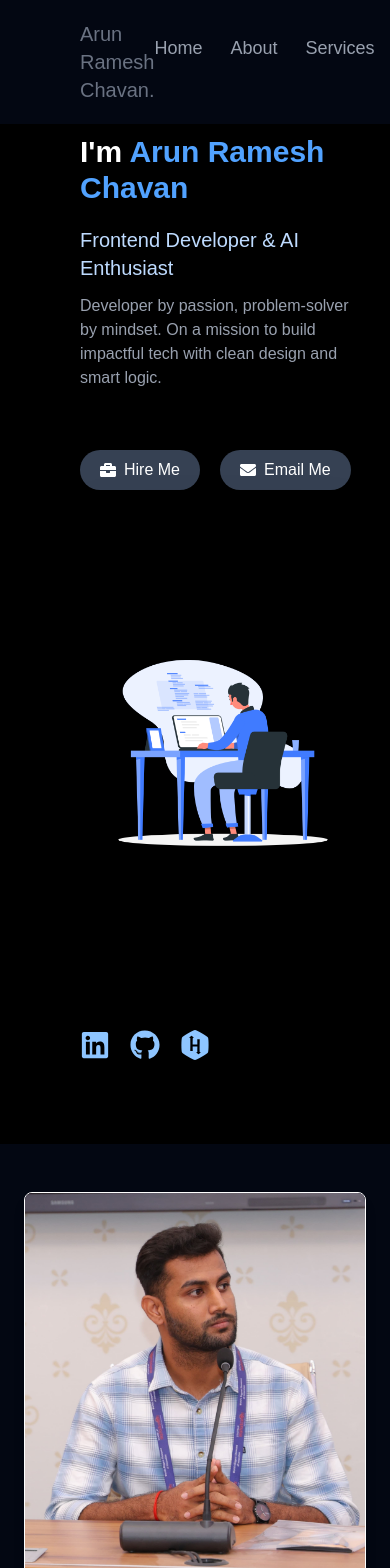
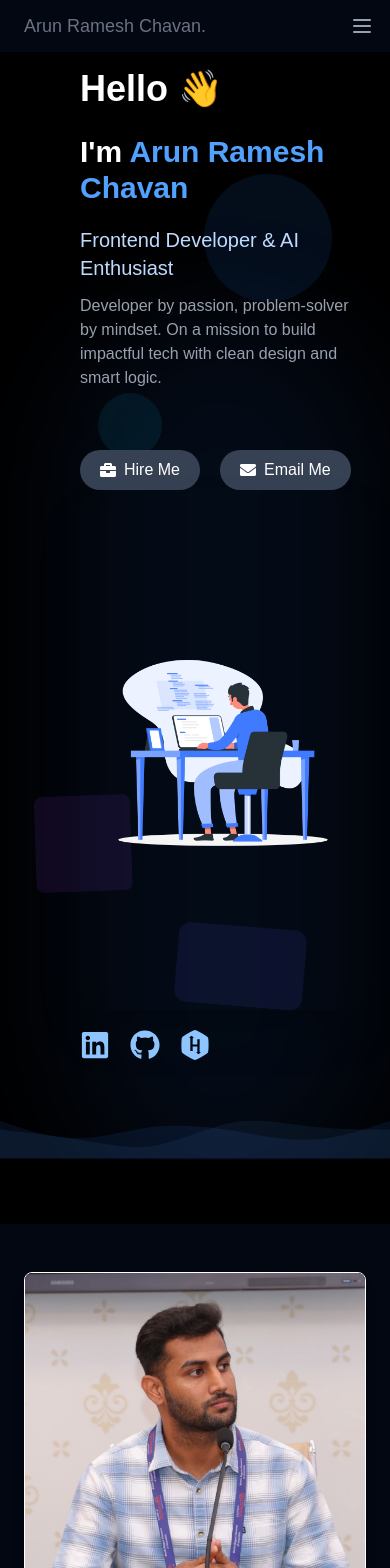
Before and after one commit to crarun9740/MyPortfolio, a React (Vite) app: page / in a window 390 px wide. Shown: the top 1568 px of the page. Built offline with nearby package versions, Linux system fonts and the light colour scheme.

Commit message:
animation added to home

```diff
--- a/src/Components/Header.jsx
+++ b/src/Components/Header.jsx
@@ -1,27 +1,61 @@
-import React from "react";
+import React, { useState, useEffect } from "react";
 import { Link } from "react-router-dom";
+import { motion } from "framer-motion"; // Assuming you're using framer-motion based on your Home component
 
 const Header = () => {
+  const [isMenuOpen, setIsMenuOpen] = useState(false);
+  const [scrolled, setScrolled] = useState(false);
+
+  // Handle scroll effect for header background
+  useEffect(() => {
+    const handleScroll = () => {
+      if (window.scrollY > 20) {
+        setScrolled(true);
+      } else {
+        setScrolled(false);
+      }
+    };
+
+    window.addEventListener("scroll", handleScroll);
+    return () => {
+      window.removeEventListener("scroll", handleScroll);
+    };
+  }, []);
+
+  // Toggle mobile menu
+  const toggleMenu = () => {
+    setIsMenuOpen(!isMenuOpen);
+  };
+
   return (
-    <div className="w-full fixed top-0 right-0 z-50 px-10 py-5 flex justify-between items-center rounded-1xl bg-gray-950 ">
+    <header
+      className={`w-full fixed top-0 right-0 z-50 px-4 sm:px-6 lg:px-10 py-3 md:py-5 flex justify-between items-center ${
+        scrolled ? "bg-gray-950/95 backdrop-blur-sm shadow-lg" : "bg-gray-950"
+      } transition-all duration-300`}
+    >
+      {/* Logo / Name */}
       <Link
         to="/"
-        onClick={() => window.scrollTo({ top: 0, behavior: "smooth" })}
-        className="text-gray-500 text-xl hover:text-blue-500  cursor-pointer ml-10 "
+        onClick={() => {
+          window.scrollTo({ top: 0, behavior: "smooth" });
+          if (isMenuOpen) setIsMenuOpen(false);
+        }}
+        className="text-gray-500 text-lg sm:text-xl hover:text-blue-500 cursor-pointer transition duration-200 ml-2 sm:ml-4 md:ml-10"
       >
         Arun Ramesh Chavan.
       </Link>
 
-      <nav className="flex gap-7 text-gray-400 text-lg pr-10">
+      {/* Desktop Navigation */}
+      <nav className="hidden md:flex gap-5 lg:gap-7 text-gray-400 text-base lg:text-lg pr-2 lg:pr-10">
         <Link
           to="/"
-          className="hover:text-blue-500 hover:scale-105 hover:underline transform transition-all duration-200 cursor-pointer "
+          className="hover:text-blue-500 hover:scale-105 hover:underline transform transition-all duration-200 cursor-pointer"
         >
           Home
         </Link>
         <Link
           to="/about"
-          className="hover:text-blue-500 hover:scale-105 hover:underline transform transition-all duration-200 cursor-pointer  "
+          className="hover:text-blue-500 hover:scale-105 hover:underline transform transition-all duration-200 cursor-pointer"
         >
           About
         </Link>
@@ -33,21 +67,104 @@ const Header = () => {
         </Link>
         <Link
           to="/projects"
-          className="hover:text-blue-500 hover:scale-105 hover:underline transform transition-all duration-200 cursor-pointer  "
+          className="hover:text-blue-500 hover:scale-105 hover:underline transform transition-all duration-200 cursor-pointer"
         >
           Projects
         </Link>
 
-        <div className="">
+        <div>
           <Link
             to="/contact"
-            className="bg-blue-500 text-white rounded-3xl p-3 transform transition-all duration-200 cursor-pointer hover:underline "
+            className="bg-blue-500 text-white rounded-3xl px-3 py-2 transform transition-all duration-200 cursor-pointer hover:bg-blue-600 hover:underline"
           >
             Contact me
           </Link>
         </div>
       </nav>
-    </div>
+
+      {/* Mobile Menu Button */}
+      <button
+        className="md:hidden text-gray-400 hover:text-blue-500 focus:outline-none transition duration-200"
+        onClick={toggleMenu}
+        aria-label="Toggle menu"
+      >
+        <svg
+          xmlns="http://www.w3.org/2000/svg"
+          className="h-6 w-6"
+          fill="none"
+          viewBox="0 0 24 24"
+          stroke="currentColor"
+        >
+          {isMenuOpen ? (
+            <path
+              strokeLinecap="round"
+              strokeLinejoin="round"
+              strokeWidth={2}
+              d="M6 18L18 6M6 6l12 12"
+            />
+          ) : (
+            <path
+              strokeLinecap="round"
+              strokeLinejoin="round"
+              strokeWidth={2}
+              d="M4 6h16M4 12h16M4 18h16"
+            />
+          )}
+        </svg>
+      </button>
+
+      {/* Mobile Navigation Menu */}
+      {isMenuOpen && (
+        <motion.div
+          initial={{ opacity: 0, y: -20 }}
+          animate={{ opacity: 1, y: 0 }}
+          exit={{ opacity: 0, y: -20 }}
+          transition={{ duration: 0.2 }}
+          className="absolute top-full left-0 right-0 bg-gray-900 shadow-lg py-4 px-6 md:hidden"
+        >
+          <div className="flex flex-col gap-4">
+            <Link
+              to="/"
+              className="text-gray-400 hover:text-blue-500 py-2 border-b border-gray-800"
+              onClick={() => {
+                setIsMenuOpen(false);
+                window.scrollTo({ top: 0, behavior: "smooth" });
+              }}
+            >
+              Home
+            </Link>
+            <Link
+              to="/about"
+              className="text-gray-400 hover:text-blue-500 py-2 border-b border-gray-800"
+              onClick={() => setIsMenuOpen(false)}
+            >
+              About
+            </Link>
+            <Link
+              to="/services"
+              className="text-gray-400 hover:text-blue-500 py-2 border-b border-gray-800"
+              onClick={() => setIsMenuOpen(false)}
+            >
+              Services
+            </Link>
+            <Link
+              to="/projects"
+              className="text-gray-400 hover:text-blue-500 py-2 border-b border-gray-800"
+              onClick={() => setIsMenuOpen(false)}
+            >
+              Projects
+            </Link>
+            <Link
+              to="/contact"
+              className="bg-blue-500 text-white rounded-3xl py-2 px-4 text-center mt-2 hover:bg-blue-600"
+              onClick={() => setIsMenuOpen(false)}
+            >
+              Contact me
+            </Link>
+          </div>
+        </motion.div>
+      )}
+    </header>
   );
 };
 
--- a/src/Components/Home.jsx
+++ b/src/Components/Home.jsx
@@ -9,52 +9,223 @@ import Projects from "./Projects";
 import Contact from "./Contact";
 import { Link } from "react-router-dom";
 
+// Floating Elements Component
+const FloatingElements = () => {
+  return (
+    <div className="absolute inset-0 overflow-hidden pointer-events-none">
+      {/* Blue circle */}
+      <motion.div
+        className="absolute h-32 w-32 rounded-full bg-blue-500/10 backdrop-blur-md"
+        style={{ top: "10%", right: "15%" }}
+        animate={{
+          y: [0, -20, 0],
+          x: [0, 10, 0],
+          rotate: [0, 10, 0],
+        }}
+        transition={{
+          duration: 7,
+          repeat: Infinity,
+          ease: "easeInOut",
+        }}
+      />
+
+      {/* Purple square */}
+      <motion.div
+        className="absolute h-24 w-24 rounded-lg bg-purple-500/10 backdrop-blur-md"
+        style={{ bottom: "25%", left: "10%" }}
+        animate={{
+          y: [0, 15, 0],
+          x: [0, -10, 0],
+          rotate: [0, -5, 0],
+        }}
+        transition={{
+          duration: 8,
+          repeat: Infinity,
+          ease: "easeInOut",
+          delay: 0.5,
+        }}
+      />
+
+      {/* Small cyan circle */}
+      <motion.div
+        className="absolute h-16 w-16 rounded-full bg-cyan-500/10 backdrop-blur-md"
+        style={{ top: "30%", left: "25%" }}
+        animate={{
+          y: [0, 10, 0],
+          x: [0, 5, 0],
+          scale: [1, 1.1, 1],
+        }}
+        transition={{
+          duration: 6,
+          repeat: Infinity,
+          ease: "easeInOut",
+          delay: 1,
+        }}
+      />
+
+      {/* Indigo rectangle */}
+      <motion.div
+        className="absolute h-20 w-32 rounded-xl bg-indigo-500/10 backdrop-blur-md"
+        style={{ bottom: "15%", right: "20%" }}
+        animate={{
+          y: [0, 12, 0],
+          x: [0, -8, 0],
+          rotate: [0, 5, 0],
+        }}
+        transition={{
+          duration: 9,
+          repeat: Infinity,
+          ease: "easeInOut",
+          delay: 1.5,
+        }}
+      />
+    </div>
+  );
+};
+
+// Wave SVG Component
+const WaveAnimation = () => {
+  return (
+    <div className="absolute bottom-0 left-0 w-full overflow-hidden z-0">
+      <motion.div
+        animate={{
+          y: [0, -10, 0],
+        }}
+        transition={{
+          duration: 6,
+          repeat: Infinity,
+          ease: "easeInOut",
+        }}
+      >
+        <svg
+          viewBox="0 0 1440 200"
+          fill="none"
+          xmlns="http://www.w3.org/2000/svg"
+          preserveAspectRatio="none"
+          className="w-full"
+        >
+          <path
+            d="M0,64L48,80C96,96,192,128,288,128C384,128,480,96,576,85.3C672,75,768,85,864,101.3C960,117,1056,139,1152,133.3C1248,128,1344,96,1392,80L1440,64L1440,320L1392,320C1344,320,1248,320,1152,320C1056,320,960,320,864,320C768,320,672,320,576,320C480,320,384,320,288,320C192,320,96,320,48,320L0,320Z"
+            fill="#3b82f6"
+            fillOpacity="0.1"
+          />
+          <path
+            d="M0,96L48,101.3C96,107,192,117,288,133.3C384,149,480,171,576,154.7C672,139,768,85,864,69.3C960,53,1056,75,1152,85.3C1248,96,1344,96,1392,96L1440,96L1440,320L1392,320C1344,320,1248,320,1152,320C1056,320,960,320,864,320C768,320,672,320,576,320C480,320,384,320,288,320C192,320,96,320,48,320L0,320Z"
+            fill="#60a5fa"
+            fillOpacity="0.08"
+          />
+        </svg>
+      </motion.div>
+    </div>
+  );
+};
+
 const Home = () => {
   return (
     <>
-      <div className="w-full min-h-[75vh]  bg-black text-white flex flex-col items-center justify-center">
-        <div className="container mx-auto px-6 grid grid-cols-1 md:grid-cols-2 items-center pl-20 ">
+      <div className="w-full min-h-[75vh] bg-black text-white flex flex-col items-center justify-center relative overflow-hidden">
+        {/* Floating elements in background */}
+        <FloatingElements />
+
+        {/* Wave animation at bottom */}
+        <WaveAnimation />
+
+        <div className="container mx-auto px-6 grid grid-cols-1 md:grid-cols-2 items-center pl-20 relative z-10">
           {/* LEFT SIDE */}
           <div className="">
-            <h1 className="text-4xl sm:text-5xl font-bold leading-snug mb-5 ">
+            <motion.h1
+              initial={{ opacity: 0, y: -20 }}
+              animate={{ opacity: 1, y: 0 }}
+              transition={{ duration: 0.6 }}
+              className="text-4xl sm:text-5xl font-bold leading-snug mb-5"
+            >
               Hello 👋
-            </h1>
-            <div>
+            </motion.h1>
+            <motion.div
+              initial={{ opacity: 0, y: -20 }}
+              animate={{ opacity: 1, y: 0 }}
+              transition={{ duration: 0.6, delay: 0.2 }}
+            >
               <h2 className="text-3xl sm:text-4xl font-semibold mb-5">
-                I'm <span className="text-blue-400 ">Arun Ramesh Chavan</span>
+                I'm <span className="text-blue-400">Arun Ramesh Chavan</span>
               </h2>
-            </div>
-            <p className="text-blue-200 text-xl mb-3">
+            </motion.div>
+            <motion.p
+              initial={{ opacity: 0, y: -20 }}
+              animate={{ opacity: 1, y: 0 }}
+              transition={{ duration: 0.6, delay: 0.4 }}
+              className="text-blue-200 text-xl mb-3"
+            >
               Frontend Developer & AI Enthusiast
-            </p>
-            <p className="text-gray-400 max-w-xl mb-5">
+            </motion.p>
+            <motion.p
+              initial={{ opacity: 0, y: -20 }}
+              animate={{ opacity: 1, y: 0 }}
+              transition={{ duration: 0.6, delay: 0.6 }}
+              className="text-gray-400 max-w-xl mb-5"
+            >
               Developer by passion, problem-solver by mindset. On a mission to
               build impactful tech with clean design and smart logic.
-            </p>
+            </motion.p>
 
-            <div className="flex flex-row gap-5 ">
+            <motion.div
+              initial={{ opacity: 0, y: -20 }}
+              animate={{ opacity: 1, y: 0 }}
+              transition={{ duration: 0.6, delay: 0.8 }}
+              className="flex flex-row gap-5"
+            >
               <Link to="/Contact">
-                <button className="flex items-center gap-2 bg-gray-700 hover:bg-blue-500 text-white px-5 py-2 rounded-full transition mt-10 cursor-pointer">
+                <motion.button
+                  whileHover={{ scale: 1.05, backgroundColor: "#3b82f6" }}
+                  whileTap={{ scale: 0.95 }}
+                  className="flex items-center gap-2 bg-gray-700 hover:bg-blue-500 text-white px-5 py-2 rounded-full transition mt-10 cursor-pointer"
+                >
                   <FaBriefcase /> Hire Me
-                </button>
+                </motion.button>
               </Link>
               <Link to="/Contact">
-                <button className="flex items-center gap-2 bg-gray-700 hover:bg-blue-500 text-white px-5 py-2 rounded-full transition mt-10 cursor-pointer">
+                <motion.button
+                  whileHover={{ scale: 1.05, backgroundColor: "#3b82f6" }}
+                  whileTap={{ scale: 0.95 }}
+                  className="flex items-center gap-2 bg-gray-700 hover:bg-blue-500 text-white px-5 py-2 rounded-full transition mt-10 cursor-pointer"
+                >
                   <FaEnvelope /> Email Me
-                </button>
+                </motion.button>
               </Link>
-            </div>
+            </motion.div>
           </div>
 
           {/* RIGHT SIDE - Image */}
-          <div className="w-full h-full flex items-center justify-center mr-20">
+          <motion.div
+            initial={{ opacity: 0, scale: 0.8 }}
+            animate={{ opacity: 1, scale: 1 }}
+            transition={{ duration: 0.8 }}
+            className="w-full h-full flex items-center justify-center mr-20"
+          >
             <img
               src={"/assets/Programming.png"}
               alt="Profile"
-              className="w-140 h-130 object-contain rounded-3xl shadow-2xl p-2 "
+              className="w-140 h-130 object-contain rounded-3xl shadow-2xl p-2"
             />
+
+            {/* Floating glow effect around image */}
+            <motion.div
+              className="absolute rounded-full bg-blue-500/20 filter blur-3xl"
+              style={{ width: "80%", height: "80%", zIndex: -1 }}
+              animate={{
+                opacity: [0.4, 0.6, 0.4],
+                scale: [1, 1.05, 1],
+              }}
+              transition={{
+                duration: 8,
+                repeat: Infinity,
+                ease: "easeInOut",
+              }}
+            />
+          </motion.div>
+          <div className="mb-20">
+            <Icons />
           </div>
-          <Icons />
         </div>
       </div>
 
```
